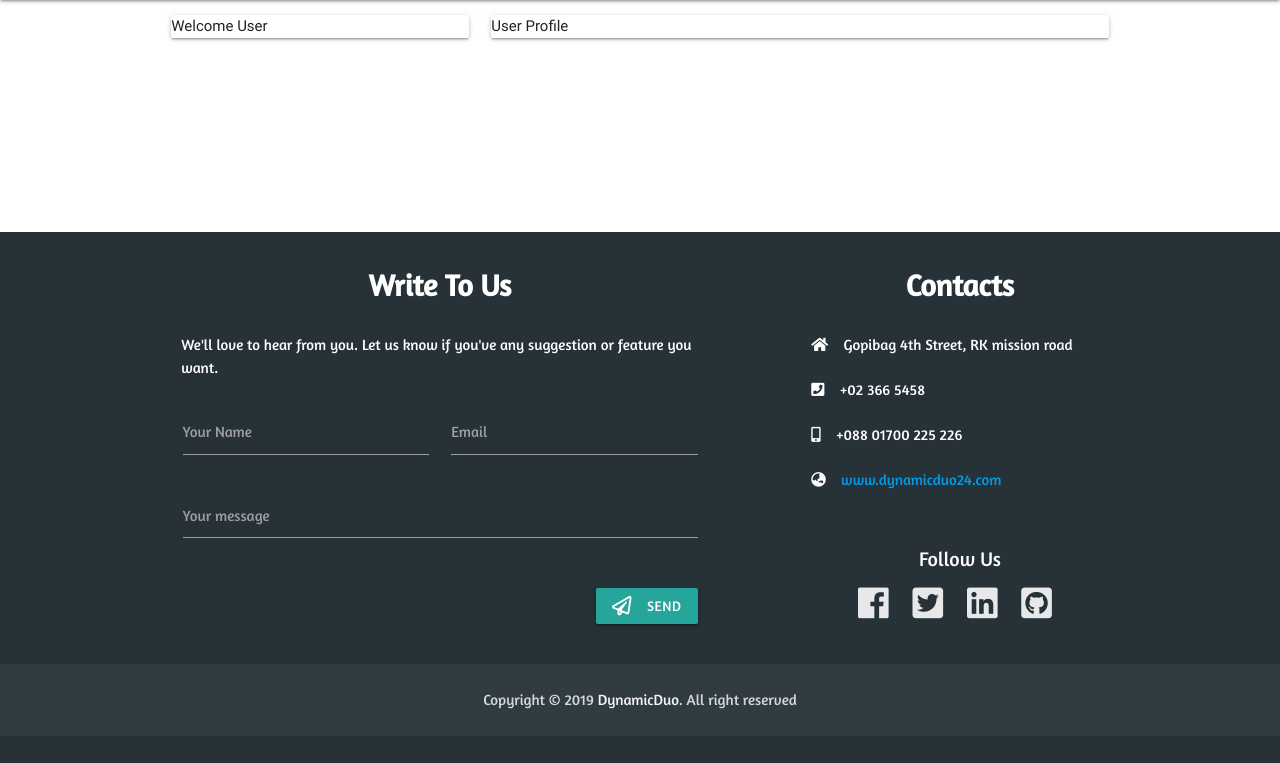
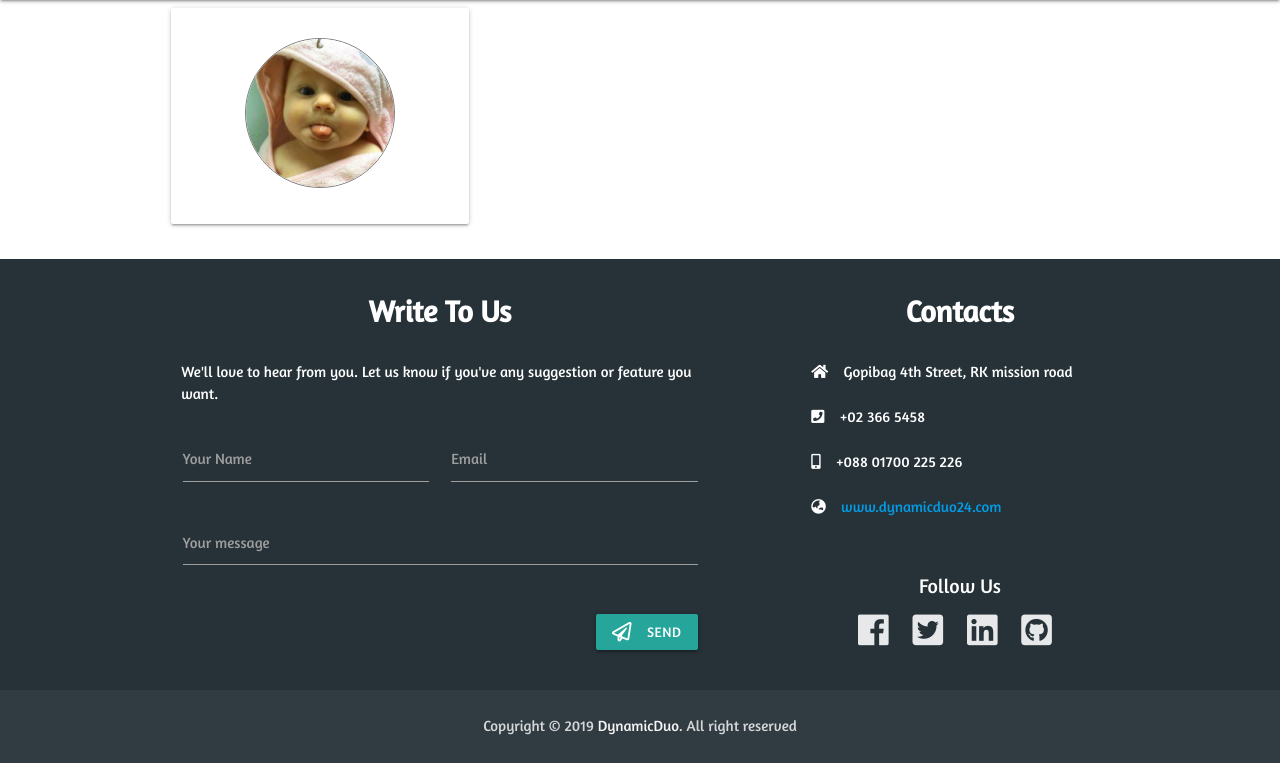
Before and after one commit to imran110219/Book_Review_App, a Django app: page /user/profile/ in a window 1280 px wide. Shown: the part 64-827 px from the top of the page. Before the commit the page ends 773 px from the top, so only its background shows below. Run offline with Django 3.2, Linux system fonts and the light colour scheme; the visitor is signed in with stand-in values (Sample User, id 1); some libraries are stand-ins or nearby versions.

Commit message:
user image sample added

```diff
--- /dev/null
+++ b/static/css/user-profile.css
@@ -0,0 +1,17 @@
+/* This styleheet for User Profile */
+
+.user-profile-picture{
+    text-align: center;
+}
+
+.user-profile-picture img{
+    margin: 2rem 0;
+    border-radius: 5rem;
+    border: 0.1rem solid rgba(0,0,0,0.5);
+}
+
+.hover-profile-image{
+    position: absolute;
+    margin: 2rem 0;
+    border-radius: 5rem;
+}
--- a/templates/profile.html
+++ b/templates/profile.html
@@ -1,18 +1,22 @@
 {% extends "base.html" %}
 {% load crispy_forms_tags %}
-
+{% load static%}
 
 {% block content %}
+    <link rel="stylesheet" href="{% static 'css/user-profile.css'%}">
+
     <div class="container">
         <div class="row">
             <div class="col l4 m12 s12 xs12">
                 <div class="left-user-pan card">
-                    <p>Welcome User</p>
+                    <div class="user-profile-picture">
+                        <img src="{% static 'images/demo-profile.jpg' %}" alt="profile-picture" height="150" width="150">
+                    </div>
                 </div>
             </div>
             <div class="col l8 m12 s12 xs12">
                 <div class="right-user-pan card">
-                    <p>User Profile</p>
+
                 </div>
             </div>
         </div>
```
Also changed, not shown: static/images/demo-profile.jpg (added).
